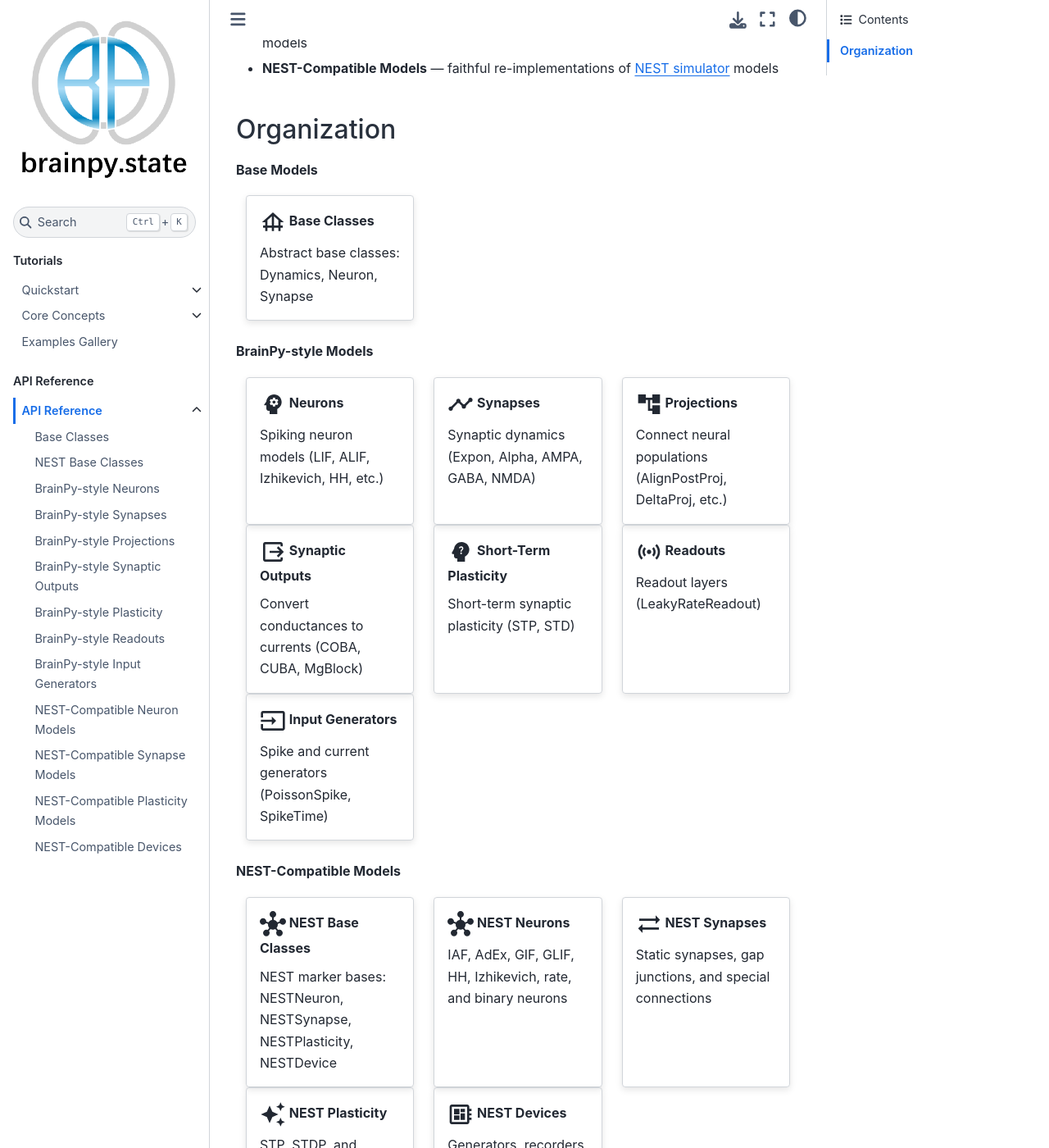
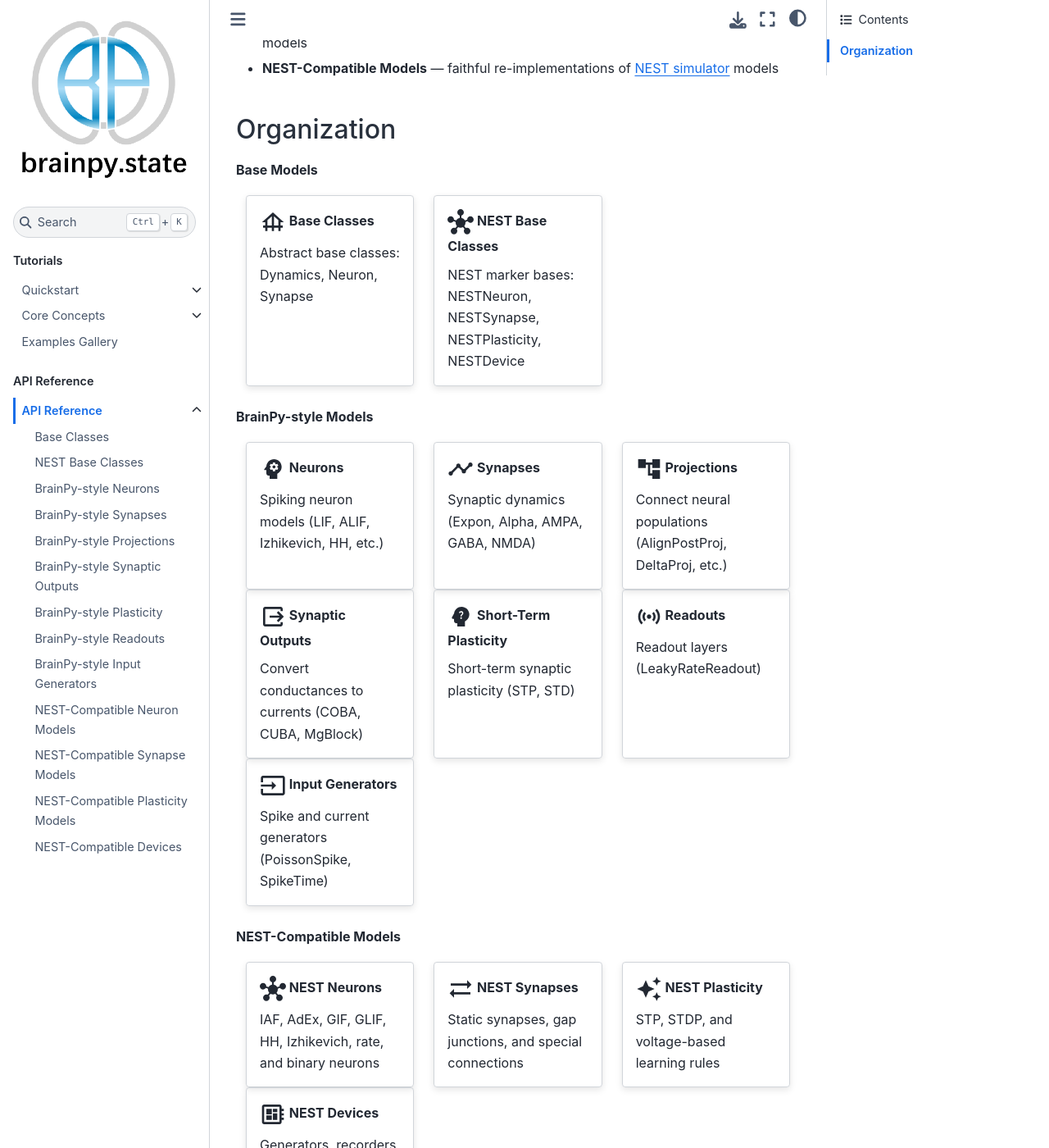
Before and after one commit to chaobrain/brainpy.state, a Sphinx documentation site: the page built from docs/api/index.rst, in a window 1280 px wide and 1400 px high, scrolled down 242 px. Shown: the whole window at 82% size. Built offline with Sphinx 7.4.7 and the Sphinx Book theme 1.1.4, drawn with Linux system fonts in a browser that asks for light colours; pages that are not in the unit, such as notebooks, are missing from menus; some of the changed lines change nothing that is shown.

Commit message:
refactor: update index.rst to add NEST Base Classes section and remove duplicate entry

```diff
--- a/docs/api/index.rst
+++ b/docs/api/index.rst
@@ -21,6 +21,11 @@ Organization
       :link: base.html
 
       Abstract base classes: Dynamics, Neuron, Synapse
+
+   .. grid-item-card:: :material-regular:`hub;2em` NEST Base Classes
+      :link: nest-base.html
+
+      NEST marker bases: NESTNeuron, NESTSynapse, NESTPlasticity, NESTDevice
 
 
 **BrainPy-style Models**
@@ -66,11 +71,6 @@ Organization
 **NEST-Compatible Models**
 
 .. grid:: 1 2 2 3
-
-   .. grid-item-card:: :material-regular:`hub;2em` NEST Base Classes
-      :link: nest-base.html
-
-      NEST marker bases: NESTNeuron, NESTSynapse, NESTPlasticity, NESTDevice
 
    .. grid-item-card:: :material-regular:`hub;2em` NEST Neurons
       :link: nest-neurons.html
```
